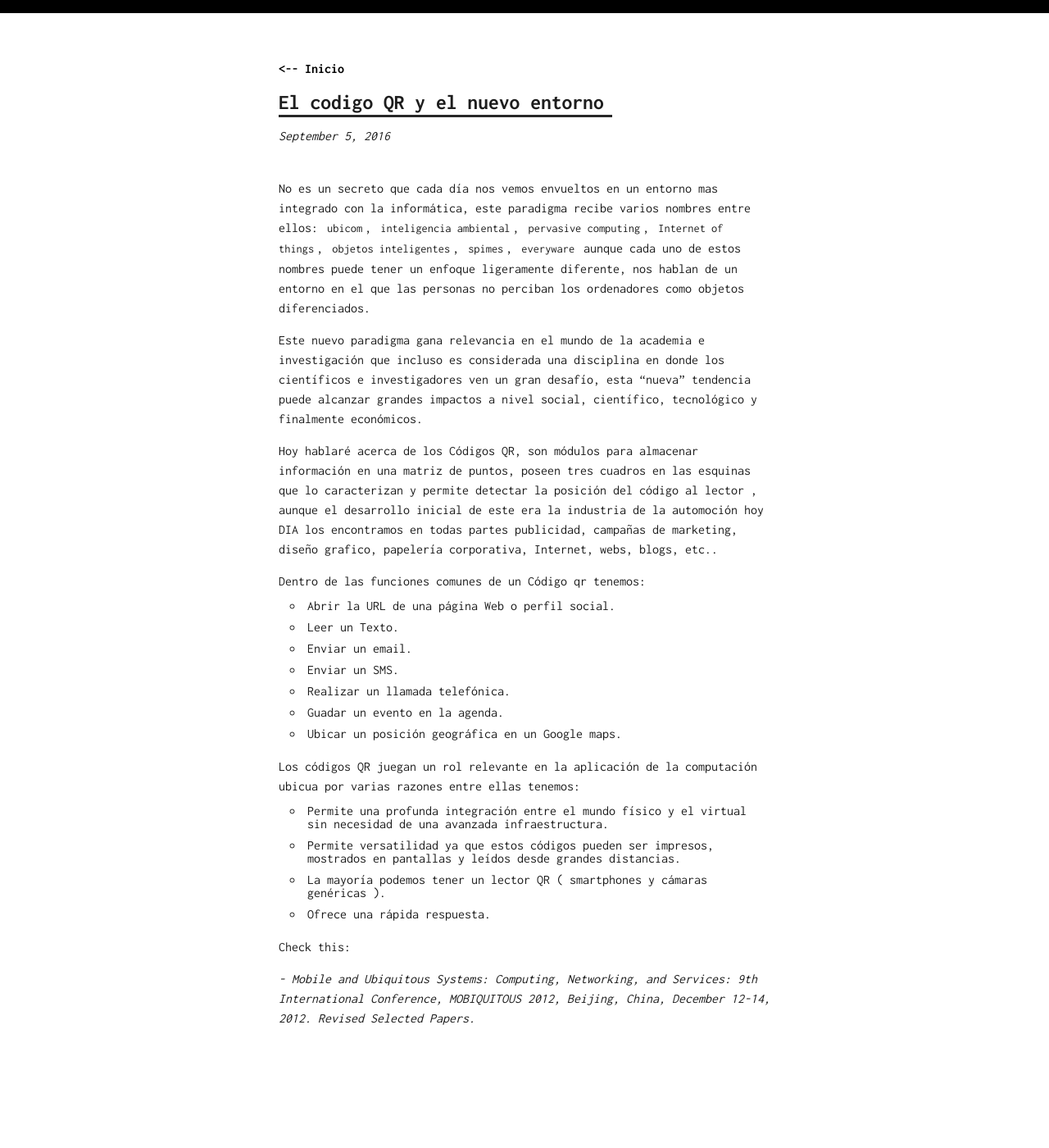
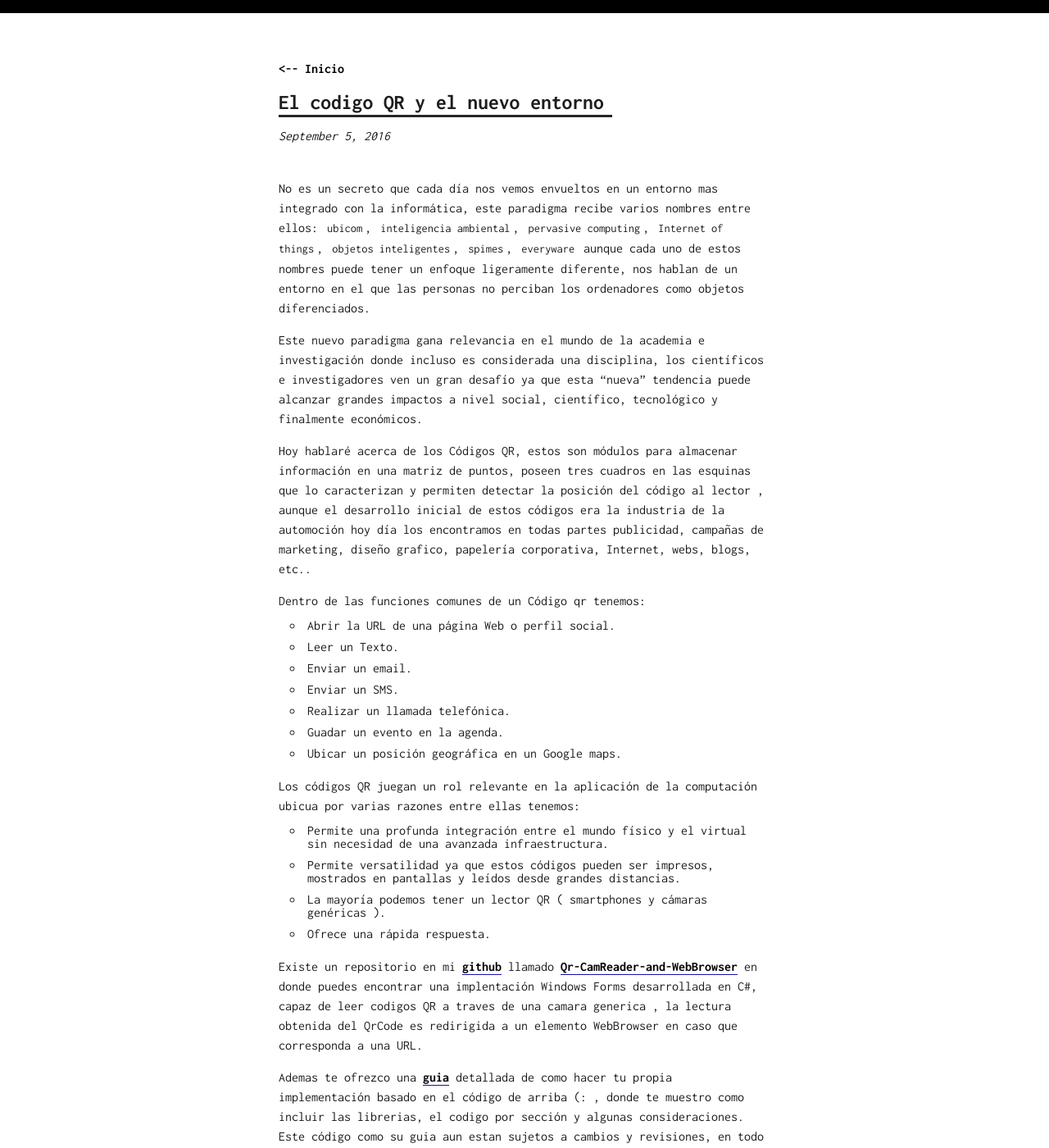
Before and after one commit to AlbCM/albcm.github.io, a Jekyll site: the page built from _posts/2016-09-05-El-codigo-Qr-Y-El-Nuevo-Entorno.markdown, in a window 1280 px wide and 1400 px high. Shown: the whole window at 82% size. Built offline with Jekyll 4.4.1, drawn with Linux system fonts in a browser that asks for light colours; comment, search, counter and statistics services are not loaded; some of the changed text lies outside the part shown.

Commit message:
Update 2016-09-05-El-codigo-Qr-Y-El-Nuevo-Entorno.markdown

```diff
--- a/_posts/2016-09-05-El-codigo-Qr-Y-El-Nuevo-Entorno.markdown
+++ b/_posts/2016-09-05-El-codigo-Qr-Y-El-Nuevo-Entorno.markdown
@@ -7,9 +7,9 @@ categories: Programacion
 
 No es un secreto que cada día nos vemos envueltos en un entorno mas integrado con la informática, este paradigma recibe varios nombres entre ellos: `ubicom`, `inteligencia ambiental`, `pervasive computing`, `Internet of things`, `objetos inteligentes`, `spimes`, `everyware` aunque cada uno de estos nombres puede tener un enfoque ligeramente diferente, nos hablan de un entorno en el que las personas no perciban los ordenadores como objetos diferenciados.
 
-Este nuevo paradigma gana relevancia en el mundo de la academia e investigación que incluso es considerada una disciplina en donde los científicos e investigadores ven un gran desafío,  esta "nueva" tendencia puede alcanzar grandes impactos a nivel social, científico, tecnológico y finalmente económicos.
+Este nuevo paradigma gana relevancia en el mundo de la academia e investigación donde incluso es considerada una disciplina, los científicos e investigadores ven un gran desafío ya que esta "nueva" tendencia puede alcanzar grandes impactos a nivel social, científico, tecnológico y finalmente económicos.
 
-Hoy hablaré acerca de los Códigos QR, son módulos para almacenar información en una matriz de puntos, poseen tres cuadros en las esquinas que lo caracterizan y permite detectar la posición del código al lector , aunque el desarrollo inicial de este era la industria de la automoción hoy DIA los encontramos en todas partes publicidad, campañas de marketing, diseño grafico, papelería corporativa, Internet, webs, blogs, etc..
+Hoy hablaré acerca de los Códigos QR, estos son módulos para almacenar información en una matriz de puntos, poseen tres cuadros en las esquinas que lo caracterizan y permiten detectar la posición del código al lector , aunque el desarrollo inicial de estos códigos era la industria de la automoción hoy día los encontramos en todas partes publicidad, campañas de marketing, diseño grafico, papelería corporativa, Internet, webs, blogs, etc..
 
 Dentro de las funciones comunes de un Código qr tenemos:
 
@@ -28,6 +28,10 @@ Los códigos QR juegan un rol relevante en la aplicación de la computación ubi
 - La mayoría podemos tener un lector QR ( smartphones y cámaras genéricas ).
 - Ofrece una rápida respuesta.
 
+Existe un repositorio en mi [github](https://github.com/AlbCM) llamado [Qr-CamReader-and-WebBrowser](https://github.com/AlbCM/QR-CamReader-and-WebBrowser) en donde puedes encontrar una implentación Windows Forms desarrollada en C#, capaz de leer codigos QR a traves de una camara generica , la lectura obtenida del QrCode es redirigida a un elemento WebBrowser en caso que corresponda a una URL.
+
+Ademas te ofrezco una [guia](https://docs.google.com/document/d/13tGz4cR4HOOD4ONd-fOKRGlSvY7FeTU_EaeTzRHo4tU/edit?usp=sharing) detallada de como hacer tu propia implementación basado en el código de arriba (: , donde te muestro como incluir las librerias, el codigo por sección y algunas consideraciones. Este código como su guia aun estan sujetos a cambios y revisiones, en todo caso si puedes dar tu aporte seria de gran ayuda.
+
 Check this:
 
 *- Mobile and Ubiquitous Systems: Computing, Networking, and Services: 9th International Conference, MOBIQUITOUS 2012, Beijing, China, December 12-14, 2012. Revised Selected Papers.*
```
